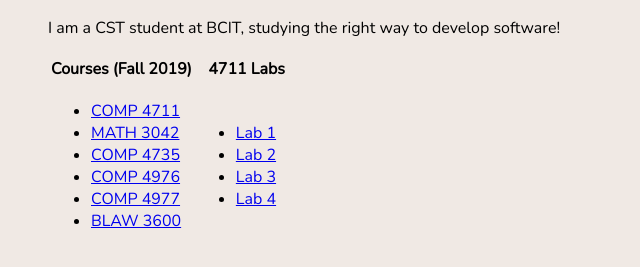
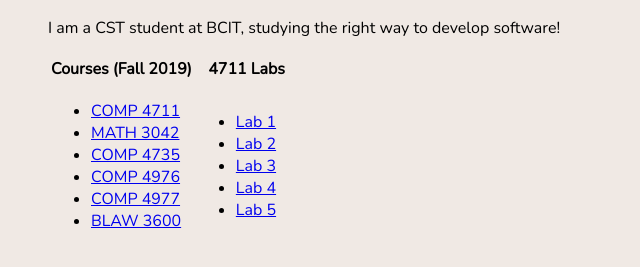
Before and after one commit to ryrabang/lab01, a plain HTML site: page index.html in a window 1280 px wide. Shown: the part 169-436 px from the top of the page, without its empty margins (0-640 px from the left). Drawn offline with nearby package versions, Linux system fonts and the light colour scheme.

Commit message:
added lab 5

```diff
--- a/index.html
+++ b/index.html
@@ -63,6 +63,9 @@
                 <li>
                     <a href="./lab04/index.html">Lab 4</a>
                 </li>
+                <li>
+                    <a href="https://comp4711-lab-05.azurewebsites.net/">Lab 5</a>
+                </li>
             </ul>
         </td>
     </tr>
```
